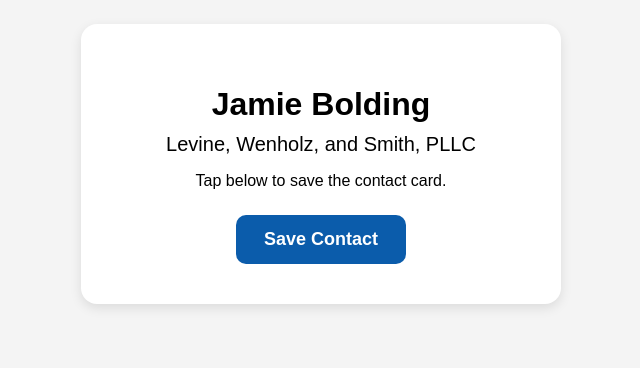
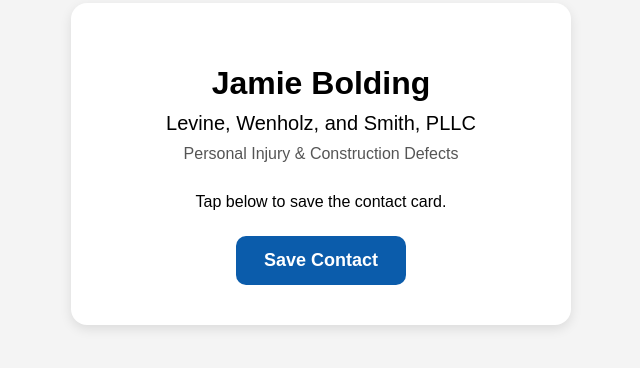
Before and after one commit to LevineWenholzSmith/jamie-bolding, a plain HTML site: page index.html in a window 1280 px wide. Shown: the part 236-604 px from the top of the page, without its empty margins (319-959 px from the left). Drawn offline with Linux system fonts and the light colour scheme.

Commit message:
Update index.html

```diff
--- a/index.html
+++ b/index.html
@@ -19,13 +19,20 @@
               border-radius:16px;
               box-shadow:0 4px 12px rgba(0,0,0,0.1);
               text-align:center;
-              max-width:400px;
+              max-width:420px;
               width:90%;">
 
     <h1 style="margin-bottom:10px;">Jamie Bolding</h1>
 
     <p style="font-size:20px; margin:10px 0;">
       Levine, Wenholz, and Smith, PLLC
+    </p>
+
+    <p style="color:#555;
+              font-size:16px;
+              margin-top:5px;
+              margin-bottom:30px;">
+      Personal Injury &amp; Construction Defects
     </p>
 
     <p style="margin-bottom:25px;">
```
